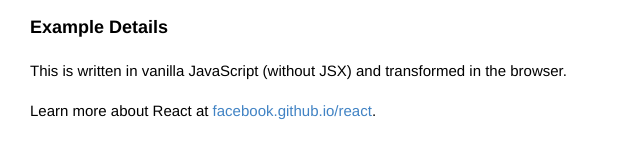
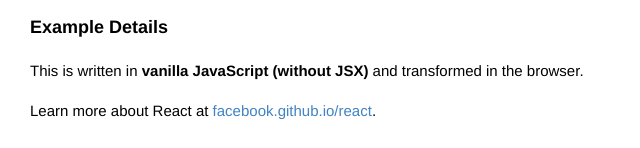
Before and after one commit to npmcdn-to-unpkg-bot/hello-world, a plain HTML site: page examples/basic/index.html in a window 1280 px wide. Shown: the part 138-286 px from the top of the page, without its empty margins (0-640 px from the left). Drawn offline with Linux system fonts and the light colour scheme.

Commit message:
Added strong tag to emphasize vanilla js

```diff
--- a/examples/basic/index.html
+++ b/examples/basic/index.html
@@ -18,7 +18,7 @@
       </p>
     </div>
     <h4>Example Details</h4>
-    <p>This is written in vanilla JavaScript (without JSX) and transformed in the browser.</p>
+    <p>This is written in <strong>vanilla JavaScript (without JSX)</strong> and transformed in the browser.</p>
     <p>
       Learn more about React at
       <a href="https://facebook.github.io/react" target="_blank">facebook.github.io/react</a>.
```
